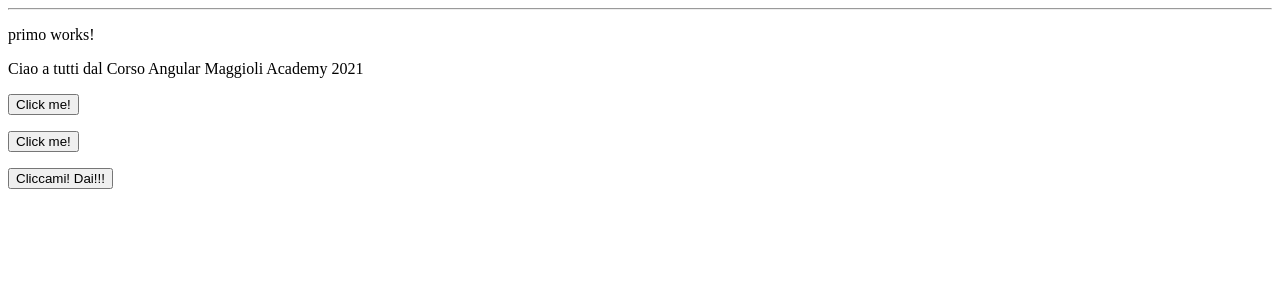
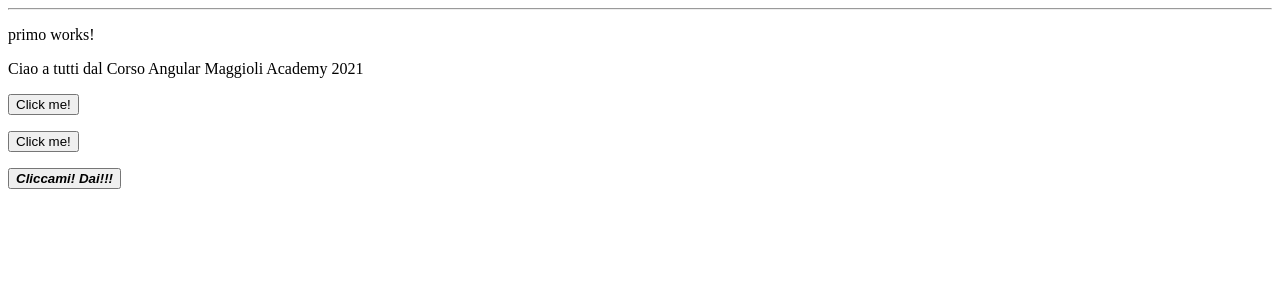
Before and after one commit to MooDySmiles/corso-full-stack-developer-2021, an Angular app: page / in a window 1280 px wide. Shown: the top 300 px of the page. Built offline with nearby package versions, Linux system fonts and the light colour scheme.

Commit message:
Uso di innerHtml in app button

```diff
--- a/src/app/app.component.html
+++ b/src/app/app.component.html
@@ -14,7 +14,7 @@
 </p>
 <p>
   <app-button
-    buttonText="Cliccami! Dai!!!"
+    buttonText="<i><b>Cliccami! Dai!!!</b></i>"
     [emitValue]="today"
     (eventEmitter)="onButtonEventEmitter($event)"></app-button>
 </p>
--- a/src/app/button/button.component.html
+++ b/src/app/button/button.component.html
@@ -1 +1 @@
-<button (click)="onClick()">{{ buttonText }}</button>
+<button (click)="onClick()" [innerHTML]="buttonText"></button>
```
